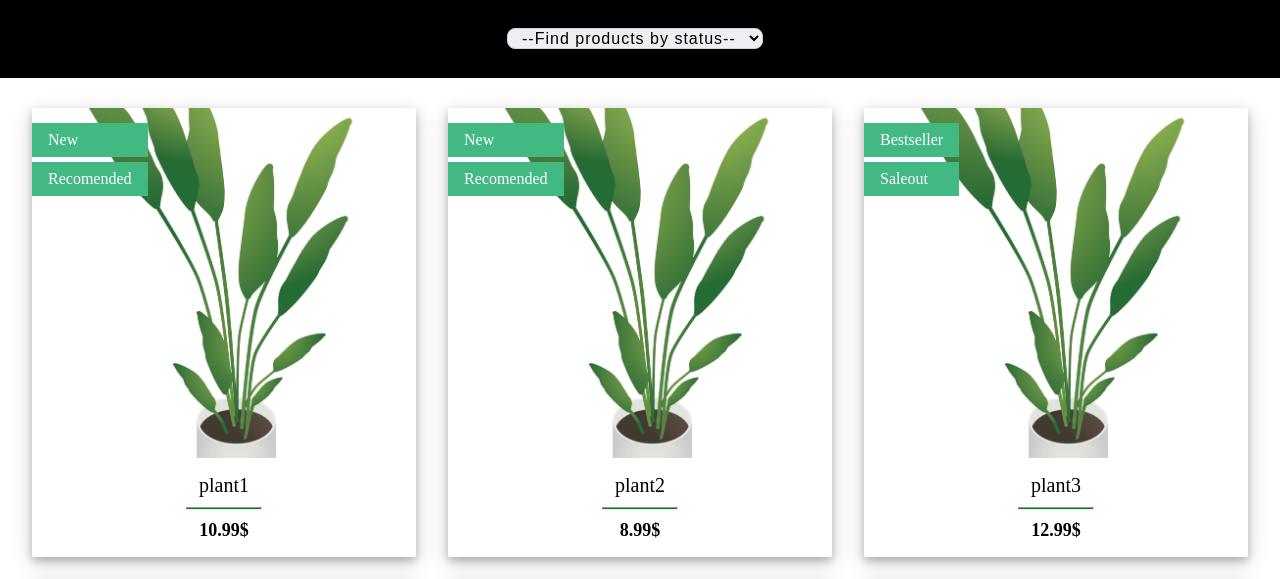
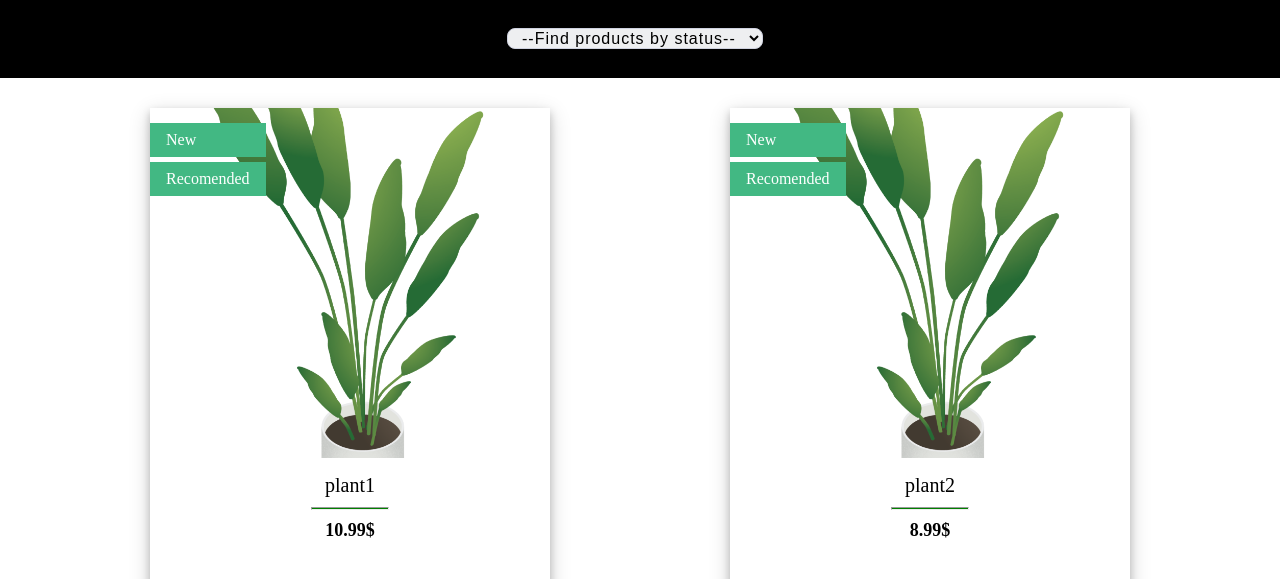
Before and after one commit to meg9meg/products, a plain HTML site: page index.html in a window 1280 px wide. Shown: the part 162-741 px from the top of the page. Drawn offline with nearby package versions, Linux system fonts and the light colour scheme.

Commit message:
adjustment

```diff
--- a/sass/main.scss
+++ b/sass/main.scss
@@ -55,7 +55,6 @@
         @media screen and (max-width: 800px) {
             font-size: 12px;
             line-height: 22px;
-            width: 80%;
         }
     }
 }
@@ -69,12 +68,15 @@
     margin-top: 30px;
 
     .product {
-        flex-basis: 30%;
+        width: 400px;
+        height: 500px;
+        margin-left: 30px;
+        margin-right: 30px;
         display: flex;
         flex-direction: column;
         justify-content: center;
         box-shadow: 0 4px 8px 0 rgba(0, 0, 0, 0.2), 0 6px 20px 0 rgba(0, 0, 0, 0.19);
-        margin-bottom: 25px;
+        margin-bottom: 35px;
         @media screen and (max-width: 1000px) {
             flex-basis: 40%;
         }
```
Also changed, not shown: css/main.css, 1 other file.
